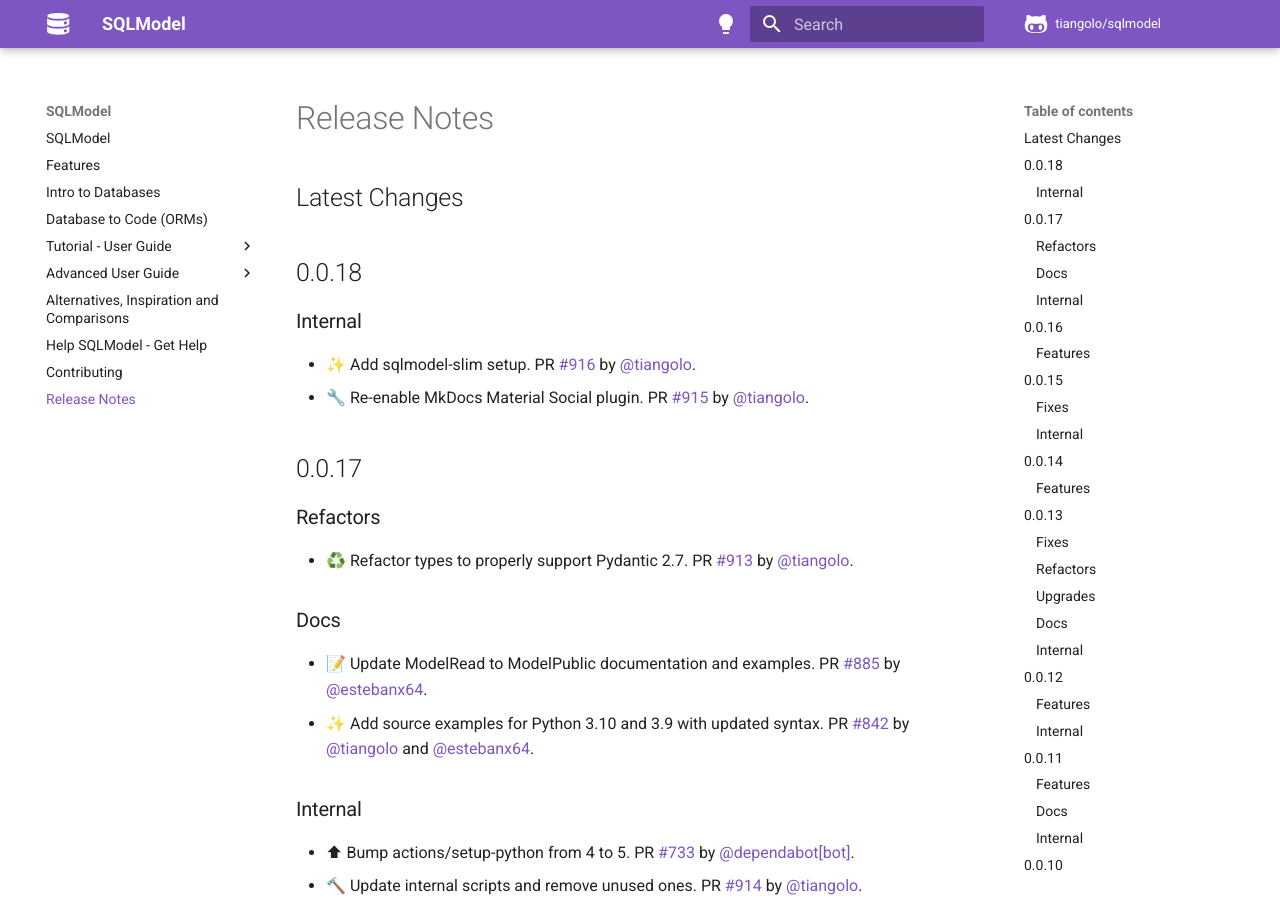
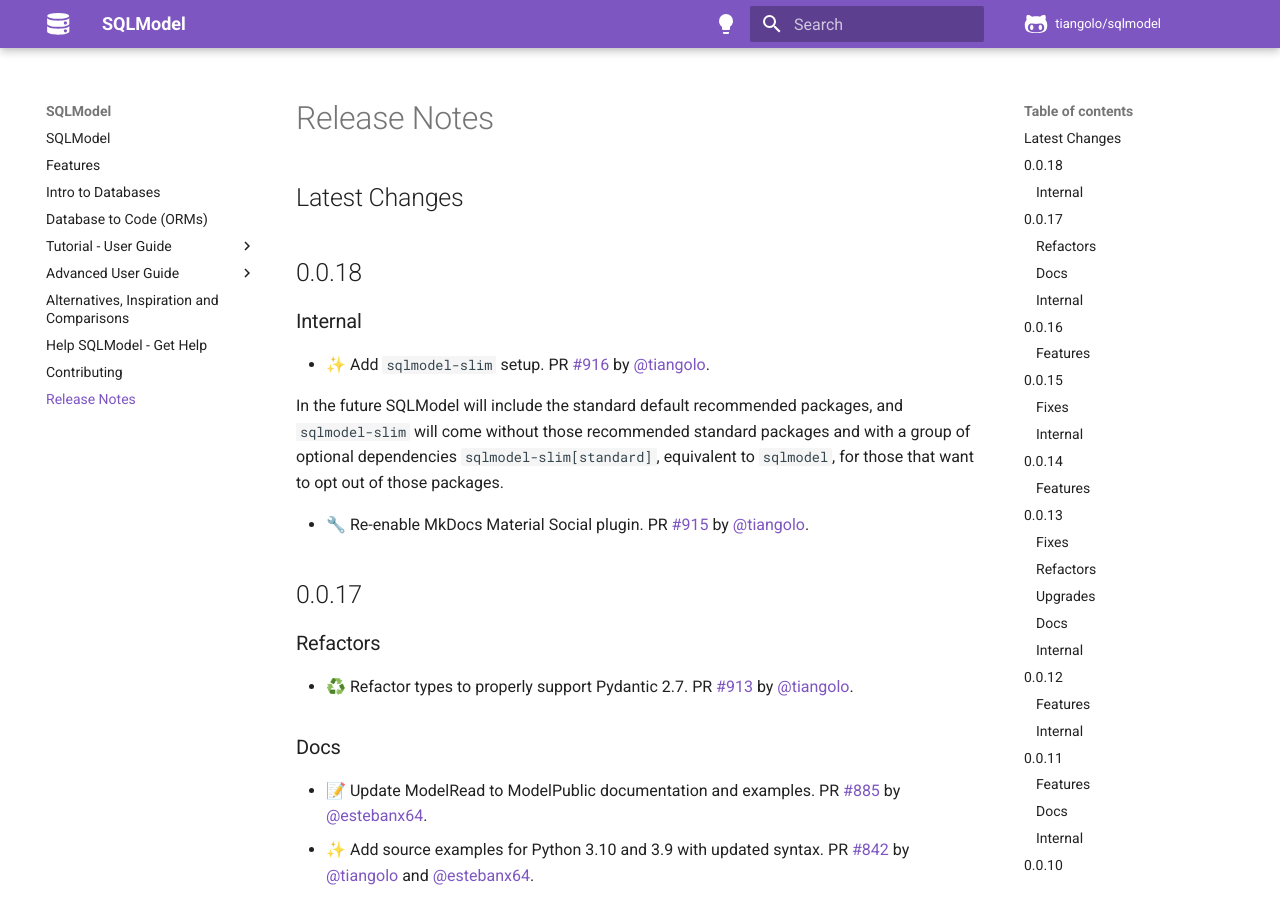
Before and after one commit to sztrakabalint/fastapi-sqlmodel, an MkDocs documentation site: the page built from docs/release-notes.md, in a window 1280 px wide and 900 px high. Built offline with MkDocs 1.6.1 and Material for MkDocs 9.7.7, drawn with Linux system fonts in a browser that asks for light colours; comment, search, counter and statistics services are not loaded.

Commit message:
📝 Update release notes

```diff
--- a/docs/release-notes.md
+++ b/docs/release-notes.md
@@ -6,7 +6,10 @@
 
 ### Internal
 
-* ✨ Add sqlmodel-slim setup. PR [#916](https://github.com/tiangolo/sqlmodel/pull/916) by [@tiangolo](https://github.com/tiangolo).
+* ✨ Add `sqlmodel-slim` setup. PR [#916](https://github.com/tiangolo/sqlmodel/pull/916) by [@tiangolo](https://github.com/tiangolo).
+
+In the future SQLModel will include the standard default recommended packages, and `sqlmodel-slim` will come without those recommended standard packages and with a group of optional dependencies `sqlmodel-slim[standard]`, equivalent to `sqlmodel`, for those that want to opt out of those packages.
+
 * 🔧 Re-enable MkDocs Material Social plugin. PR [#915](https://github.com/tiangolo/sqlmodel/pull/915) by [@tiangolo](https://github.com/tiangolo).
 
 ## 0.0.17
```
